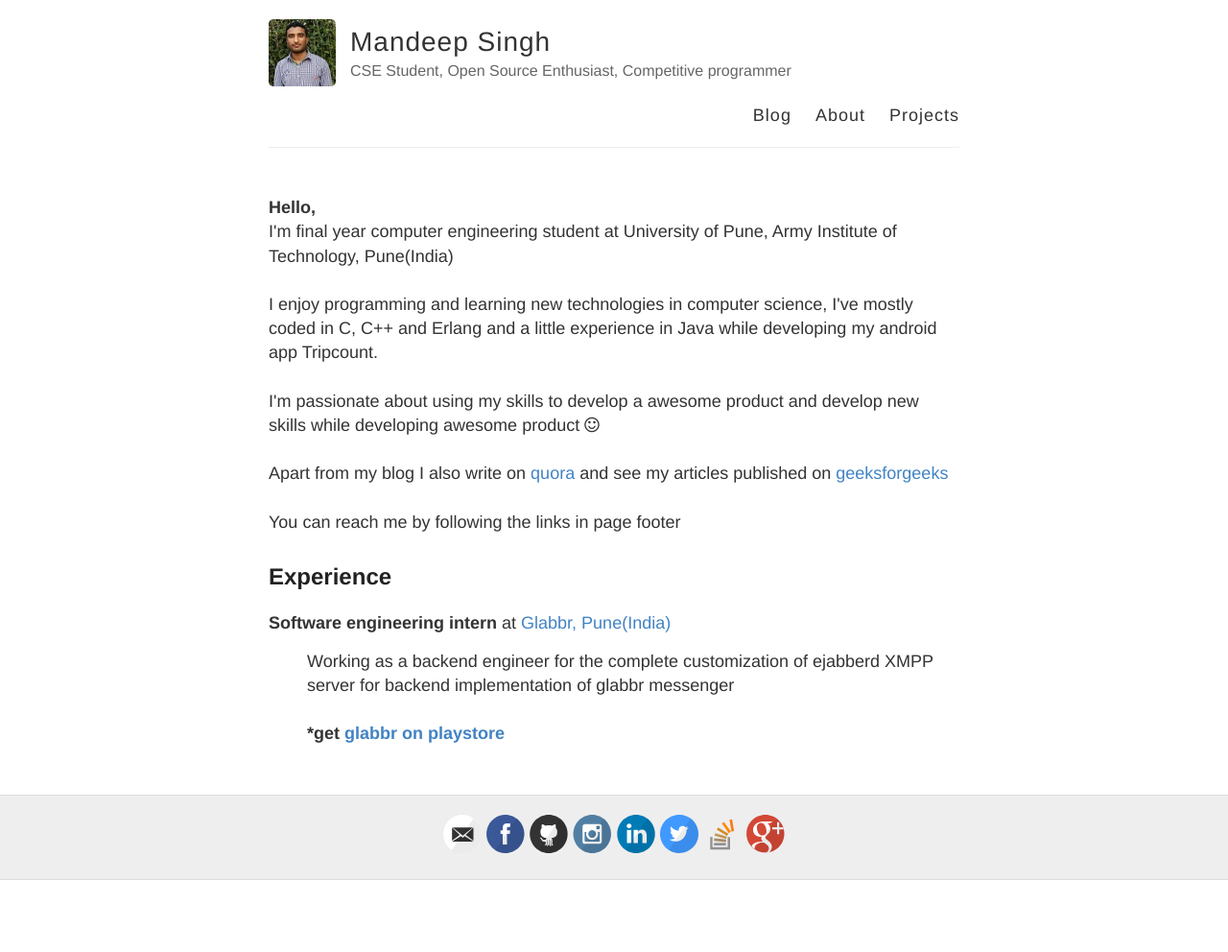
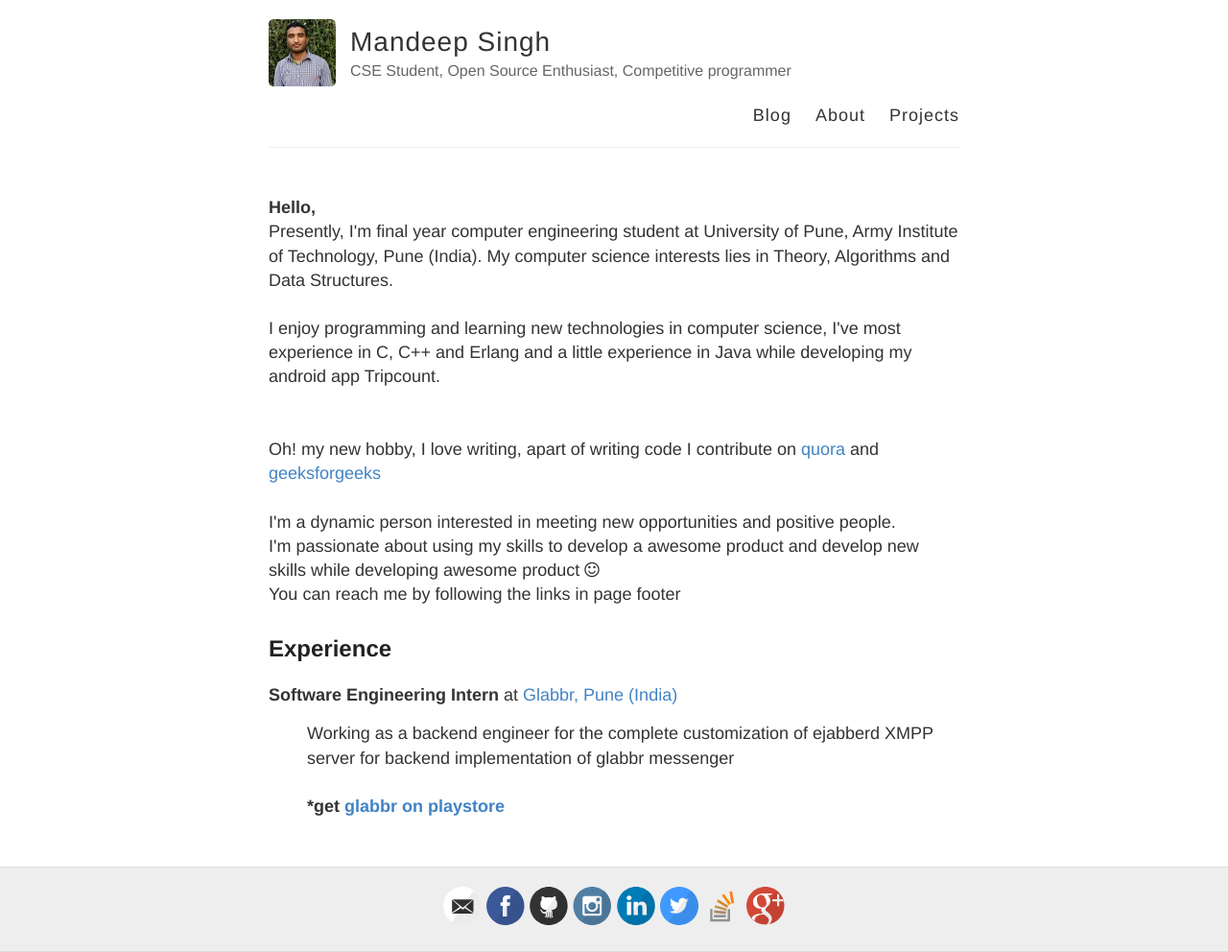
Before and after one commit to msdeep14/msdeep14.github.io, a Jekyll site: the page built from about.md, in a window 1280 px wide. Shown: the whole page at 96% size. Built offline with Jekyll 4.4.1, drawn with Linux system fonts in a browser that asks for light colours; before the commit the page ends 917 px from its top, so only the background shows below that.

Commit message:
modify about me

```diff
--- a/_includes/about.html
+++ b/_includes/about.html
@@ -8,25 +8,27 @@
 <body>
     <p>
     <strong>Hello,</strong><br />
-    I'm final year computer engineering student at University of Pune, Army Institute of Technology, Pune(India) <br />
+    Presently, I'm final year computer engineering student at University of Pune, Army Institute of Technology, Pune (India). My
+    computer science interests lies in Theory, Algorithms and Data Structures. <br />
     <br />
 
-    I enjoy programming and learning new technologies in computer science, I've mostly coded in C, C++ and Erlang and a little
+    I enjoy programming and learning new technologies in computer science, I've most experience in C, C++ and Erlang and a little
     experience in Java while developing my android app Tripcount. <br />
     <br />
-    I'm passionate about using my skills to develop a awesome product and develop new skills while developing awesome product <i class="fa fa-smile-o" aria-hidden="true"></i>
+    <br />
+    Oh! my new hobby, I love writing, apart of writing code I contribute on <a target="_blank" href = "https://www.quora.com/profile/Mandeep-Singh-296">quora</a>
+     and <a href = "{{ site.baseurl }}/projects/geeksforgeeks_articles.html">geeksforgeeks</a>
     <br />
     <br />
-    Apart from my blog I also write on <a target="_blank" href = "https://www.quora.com/profile/Mandeep-Singh-296">quora</a> and see my articles
-    published on <a href = "{{ site.baseurl }}/projects/geeksforgeeks_articles.html">geeksforgeeks</a>
-    <br />
-    <br />
+    I'm a dynamic person interested in meeting new opportunities and positive people.<br/>
+    I'm passionate about using my skills to develop a awesome product and develop new skills while developing awesome product <i class="fa fa-smile-o" aria-hidden="true"></i>
+    <br/>
     You can reach me by following the links in page footer<br />
 </p>
 
     <h2>Experience</h2>
     <p>
-        <strong>Software engineering intern</strong> at <a target="_blank" href = "http://www.glabbr.com/"> Glabbr, Pune(India) </a>
+        <strong>Software Engineering Intern</strong> at <a target="_blank" href = "http://www.glabbr.com/"> Glabbr, Pune (India) </a>
         <p class = "tab">
             Working as a backend engineer for the complete customization of ejabberd XMPP server for backend implementation of
             glabbr messenger <br /><br />
```
